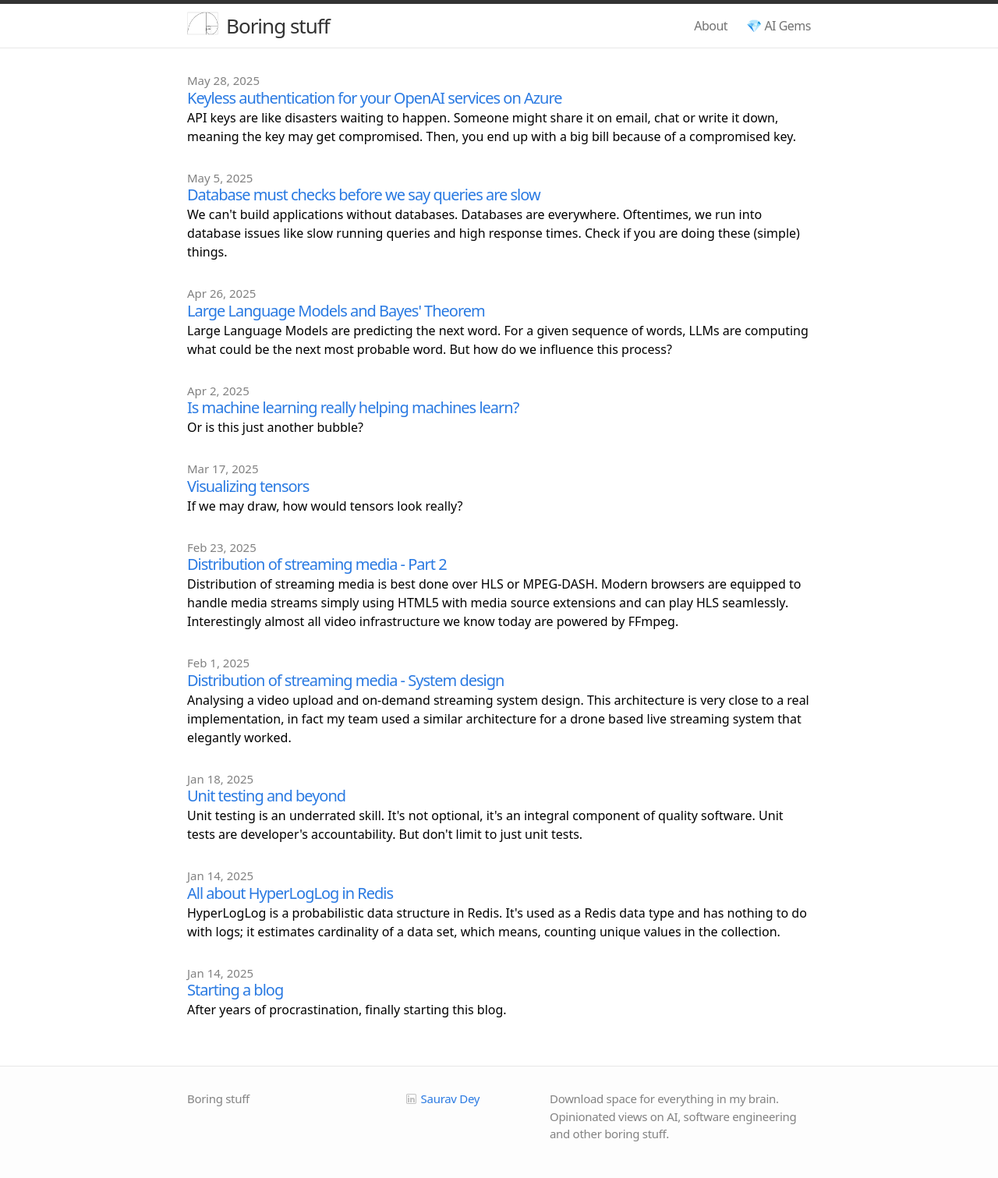
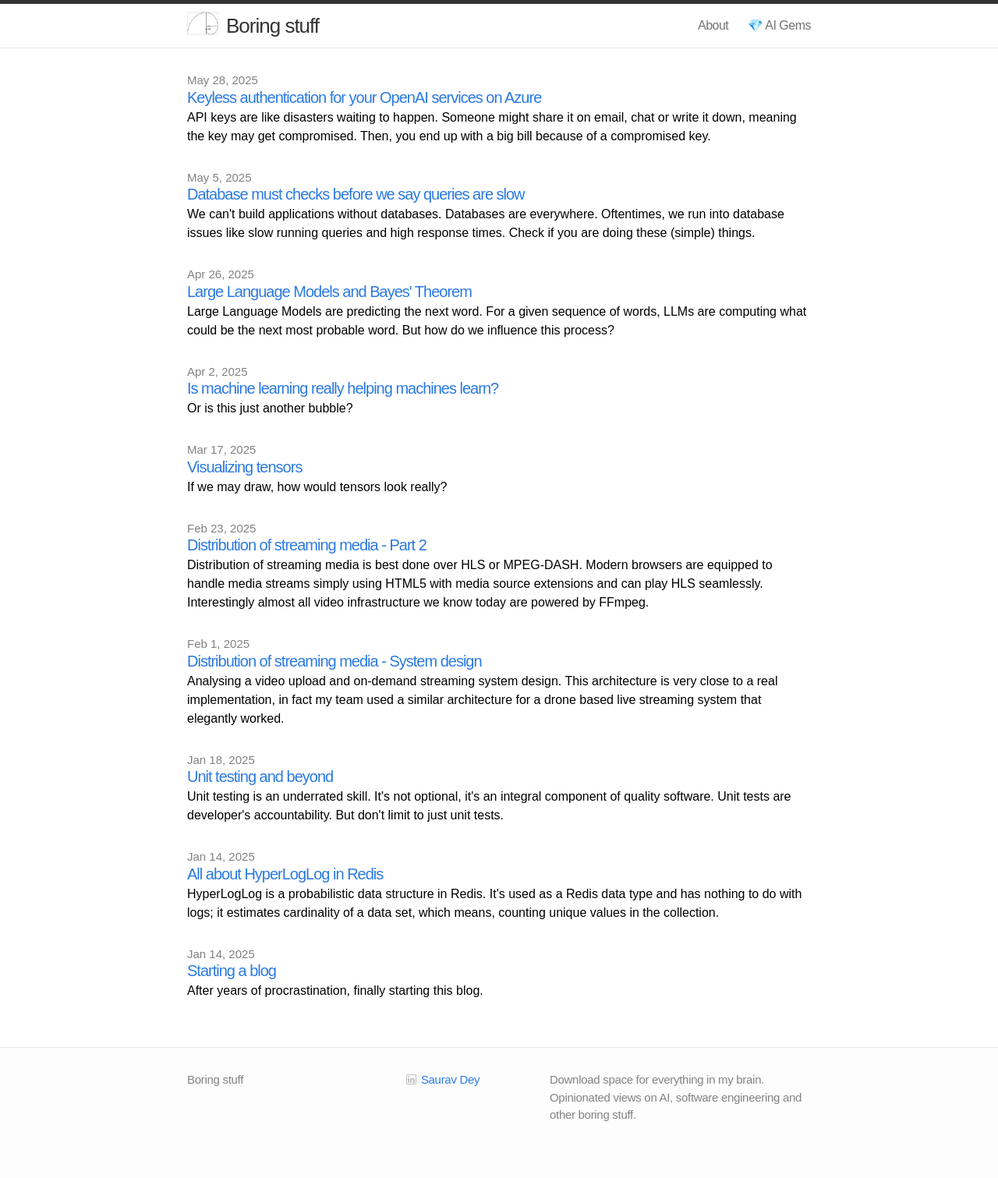
Before and after one commit to mindyouragents/mindyouragents.github.io, a Jekyll site: the page built from index.html, in a window 1280 px wide. Shown: the whole page at 78% size. Built offline with Jekyll 4.4.1, drawn with Linux system fonts in a browser that asks for light colours; some web fonts are replaced; after the commit the page ends 1487 px from its top, so only the background shows below that.

Commit message:
Update main.css

```diff
--- a/css/main.css
+++ b/css/main.css
@@ -9,7 +9,7 @@
 html, body { height: 100%; }
 
 body {
-  font-family: "Tagesschrift", system-ui;
+  font-family: "M PLUS Rounded 1c", sans-serif;
   font-size: 16px;
   line-height: 1.5;
   font-weight: 300;
```
